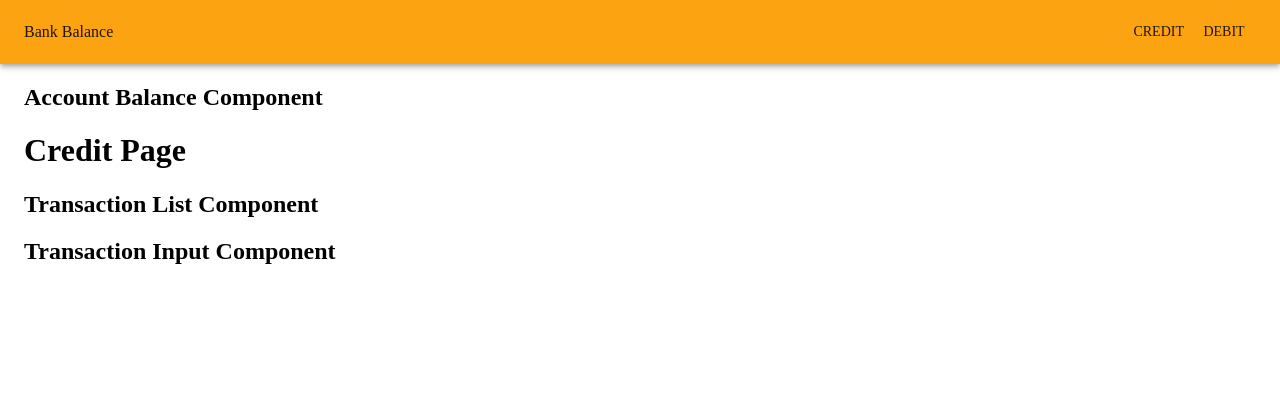
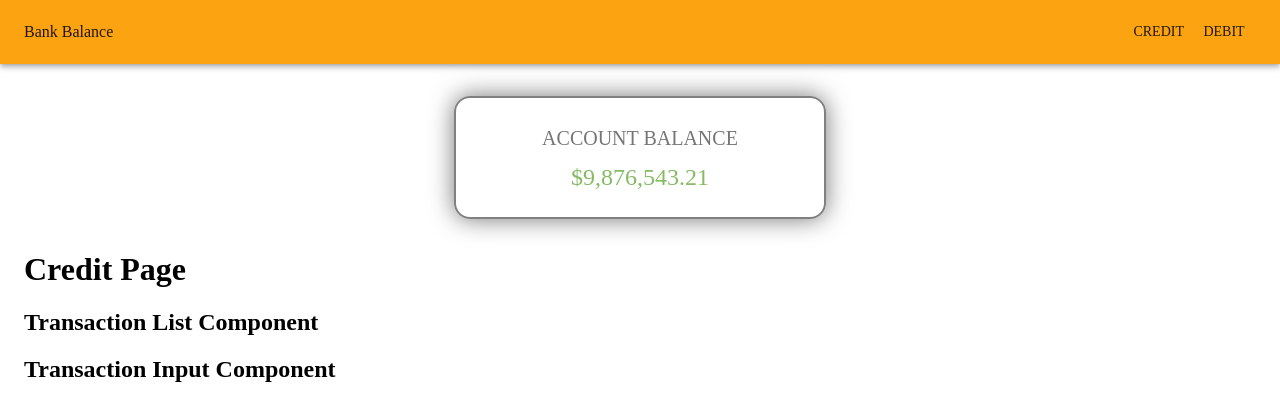
Before and after one commit to Web-Dev-Speedrunners/Assignment-7, a React (Create React App) app: page /credit in a window 1280 px wide. Shown: the top 420 px of the page. Built offline with nearby package versions, Linux system fonts and the light colour scheme; no server answers.

Commit message:
Added base for Acc Comp

```diff
--- a/src/components/account_balance/index.tsx
+++ b/src/components/account_balance/index.tsx
@@ -1,7 +1,50 @@
-import React from "react";
+import React, { useContext } from "react";
+
+import { Typography, makeStyles } from "@material-ui/core";
+
+// import TransactionContext from "../../contexts/transaction";
+import numWithCommas from "../../utils/numWCommas";
+
+const useStyles = makeStyles({
+  bborder: {
+    border: "2px solid gray",
+    width: "20em",
+    margin: "2em auto",
+    textAlign: "center",
+    padding: "1.5em",
+    borderRadius: "1em",
+    boxShadow: "0 0 25px #777",
+  },
+  green: {
+    color: "#85bb65",
+  },
+  red: {
+    color: "#ff4040",
+  },
+});
 
 const AccountBalance: React.FC = () => {
-  return <h2>Account Balance Component</h2>;
+  const styleClass = useStyles();
+
+  // const { balance } = useContext(TransactionContext);
+  const balance = 9876543.21;
+
+  return (
+    <div>
+      <div className={styleClass.bborder}>
+        <Typography color="textSecondary" gutterBottom variant="h6">
+          ACCOUNT BALANCE
+        </Typography>
+        <Typography
+          color="textPrimary"
+          variant="h5"
+          className={balance >= 0 ? styleClass.green : styleClass.red}
+        >
+          ${`${numWithCommas(parseFloat(balance.toFixed(2)))}`}
+        </Typography>
+      </div>
+    </div>
+  );
 };
 
 export default AccountBalance;
--- /dev/null
+++ b/src/utils/numWCommas.ts
@@ -0,0 +1,5 @@
+const numWithCommas = (num: number): string => {
+  return num.toString().replace(/\B(?=(\d{3})+(?!\d))/g, ",");
+};
+
+export default numWithCommas;
```
